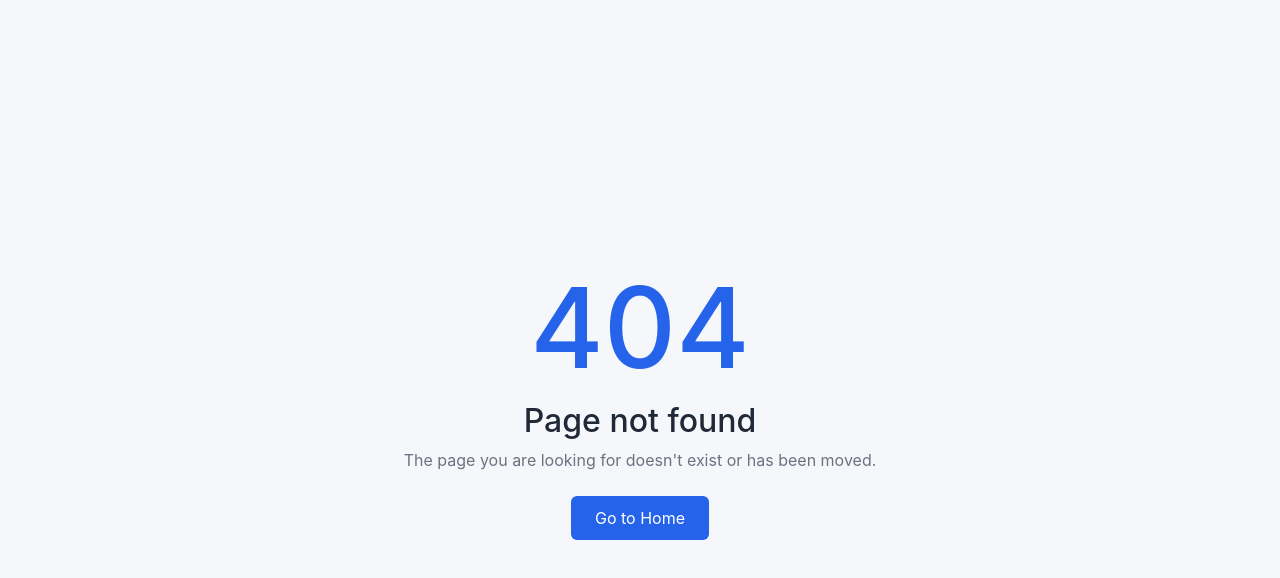
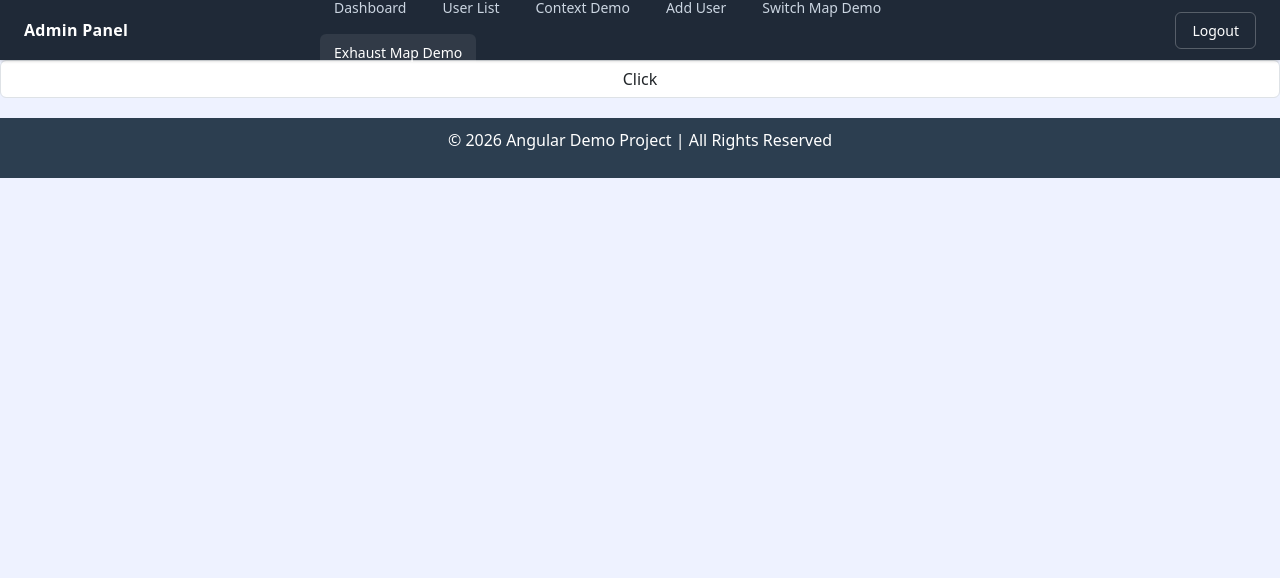
Before and after one commit to Vivek22101994/Angular-Demo, an Angular app: page /concatmap in a window 1280 px wide. Before the commit this address had no page. Shown: the top 578 px of the page. Built offline with nearby package versions, Linux system fonts and the light colour scheme; no server answers.

Commit message:
Concat Map And The Exust Map added Rxjs

```diff
--- a/src/app/app.routes.ts
+++ b/src/app/app.routes.ts
@@ -12,5 +12,6 @@ export const routes: Routes = [
     { path: 'DemoList',loadComponent:() => import('./demolist/demolist').then(m=>m.Demolist) },
     { path: 'nameForm',loadComponent:() => import('./nameform/nameform').then(m=>m.Nameform) },
     { path: 'switchMap',loadComponent:() => import('./switch-map-demo/switch-map-demo').then(m=>m.SwitchMapDemo) },
+    { path: 'concatmap',loadComponent:() => import('./concatmap/concatmap').then(m=>m.Concatmap) },
     { path: '**',loadComponent:() => import('./not-found/not-found').then(m=>m.NotFound) },
 ];
--- /dev/null
+++ b/src/app/concatmap/concatmap.html
@@ -0,0 +1,5 @@
+<app-header></app-header>
+
+<button type="submit" class="form-control" (click)="getName()">Click</button>
+
+<app-footer></app-footer>
--- /dev/null
+++ b/src/app/concatmap/concatmap.ts
@@ -0,0 +1,62 @@
+import { Component } from '@angular/core';
+import { HeaderComponent } from '../header/header';
+import { Footer } from '../footer/footer';
+import { HttpClient } from '@angular/common/http';
+import { concatMap, delay, exhaustMap, from, Subject } from 'rxjs';
+
+interface UserData {
+  id: number;
+  title: string;
+}
+
+
+@Component({
+  imports: [HeaderComponent, Footer],
+  selector: 'app-concatmap',
+  styleUrl: './concatmap.css',
+  templateUrl: './concatmap.html',
+})
+
+export class Concatmap {
+  userDatas: UserData[] = [];
+  private nameClick$ = new Subject<void>();
+  constructor(private http: HttpClient) {
+    this.http.get<UserData[]>('https://jsonplaceholder.typicode.com/posts').pipe(
+      concatMap(posts => from(posts)),
+      concatMap(user => this.http.get<UserData>('https://jsonplaceholder.typicode.com/posts/' + user.id))
+    ).subscribe({
+      next: (response) => {
+        console.log(response);
+      },
+      error: (error) => {
+        console.log(error);
+      },
+      complete: () => {
+        console.log("Operation Compleacted");
+      }
+    })
+  }
+  ngOnInit() {
+    this.nameClick$.pipe(
+      exhaustMap(() => this.http.get<UserData>('https://jsonplaceholder.typicode.com/posts').pipe(
+        delay(3000)
+      ))
+    ).subscribe({
+      next: (response) => {
+        console.log(response);
+      },
+      error: (error) => {
+        console.log(error);
+      },
+      complete: () => {
+        console.log("Event Complated");
+      }
+    });
+  }
+  getName() {
+    this.nameClick$.next();
+  }
+  ngOnDestroy() {
+    this.nameClick$.complete();
+  }
+}
--- a/src/app/header/header.html
+++ b/src/app/header/header.html
@@ -17,6 +17,9 @@
     <button class="link" [class.link-active]="isActive('/switchMap')" (click)="goTo('/switchMap')">
       Switch Map Demo
     </button>
+     <button class="link" [class.link-active]="isActive('/concatmap')" (click)="goTo('/concatmap')">
+      Exhaust Map Demo
+    </button>
   </nav>
 
   <button class="logout-button" (click)="logout()">
--- a/src/app/switch-map-demo/switch-map-demo.ts
+++ b/src/app/switch-map-demo/switch-map-demo.ts
@@ -25,7 +25,7 @@ export class SwitchMapDemo {
   constructor(private http: HttpClient) {
     this.name.valueChanges
       .pipe(
-        debounceTime(500),
+        debounceTime(100),
         distinctUntilChanged(),
         startWith(''),                       // loads the initial list immediately
         tap(() => (this.loading = true)),
```
Also changed, not shown: src/app/concatmap/concatmap.css (added), 1 other file (tests, documents, lock files or other folders).
